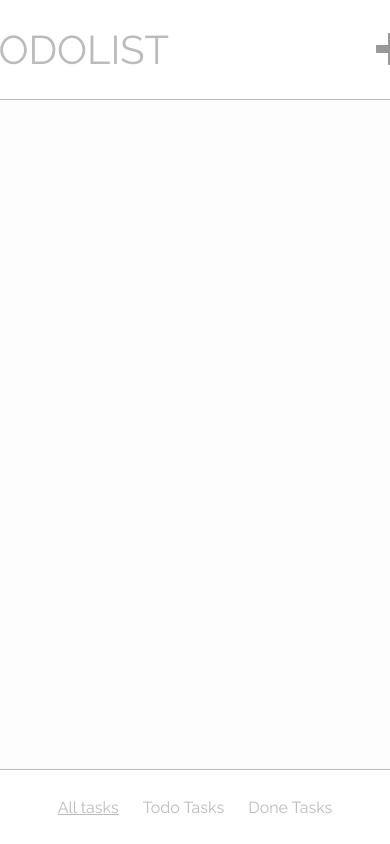
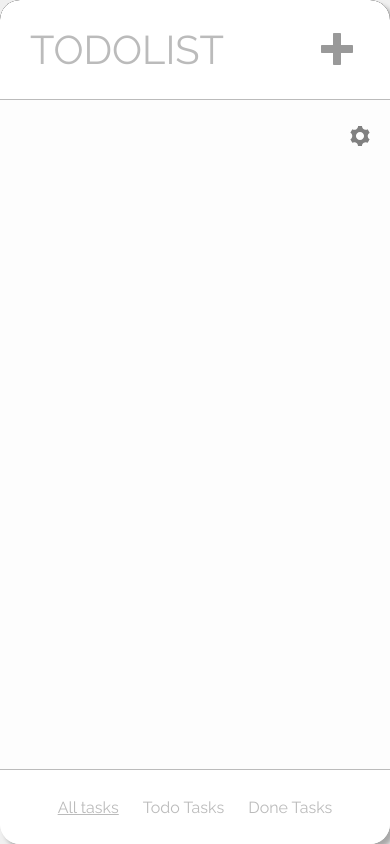
Before and after one commit to adesombergh/ToDo, a PHP site: page / in a window 390 px wide; the page is wider, and only the part inside the window is pictured. Run offline with PHP 8.4, Linux system fonts and the light colour scheme; data that the repository does not hold is empty.

Commit message:
Fixed responsiveness with media query

```diff
--- a/assets/css/style.css
+++ b/assets/css/style.css
@@ -23,7 +23,7 @@ h1 {
 
 .viewport {
 	height: 100%;
-	width: 500px;
+	width: 600px;
 	box-sizing: border-box;
 	position: absolute;
 	margin: 0 auto;
@@ -33,6 +33,13 @@ h1 {
 	box-shadow: 5px 5px 5px rgba(0,0,0,.3);
 	overflow: hidden;
 }
+@media only screen and (max-width: 800px) {
+    .viewport {width: 400px;}
+}
+@media only screen and (max-width: 500px) {
+    .viewport {width: 100%;}
+}
+
 .main-header, .main-footer {
 	padding: 30px;
 	box-sizing: border-box;
```
